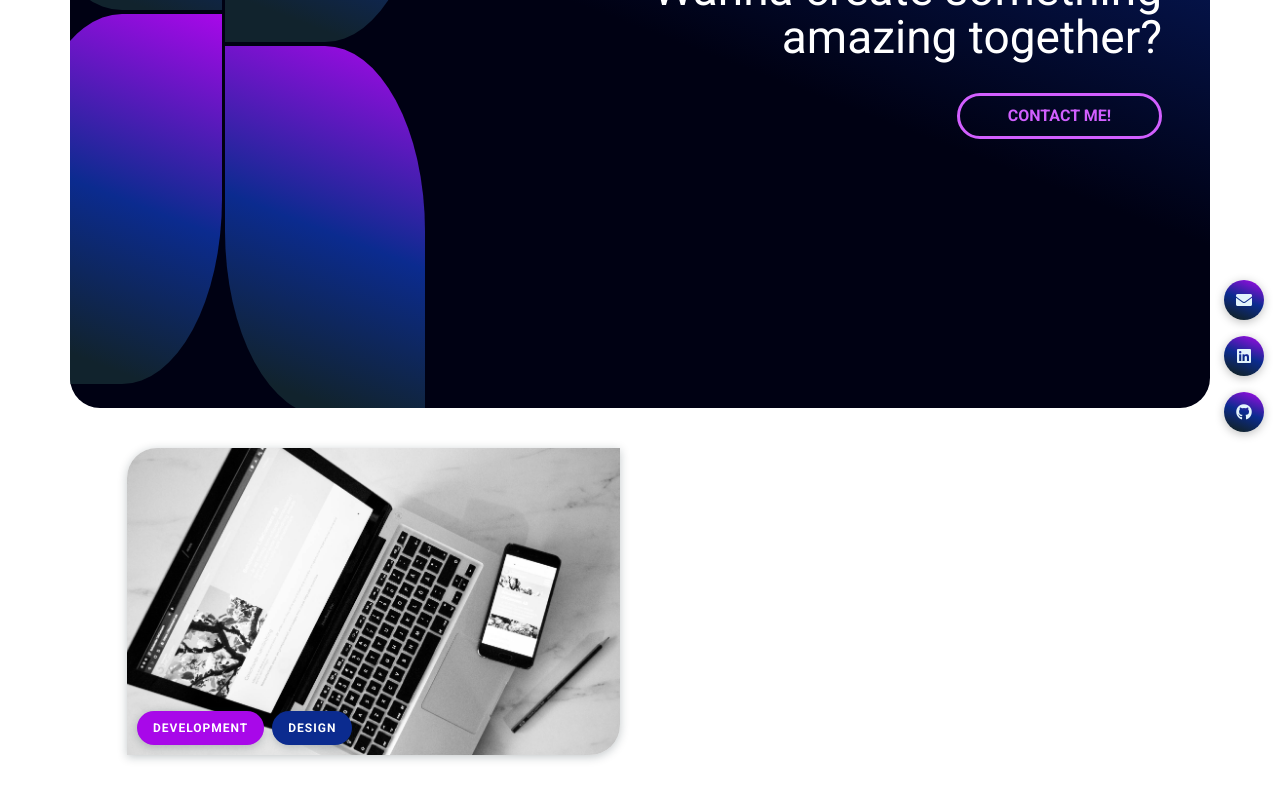
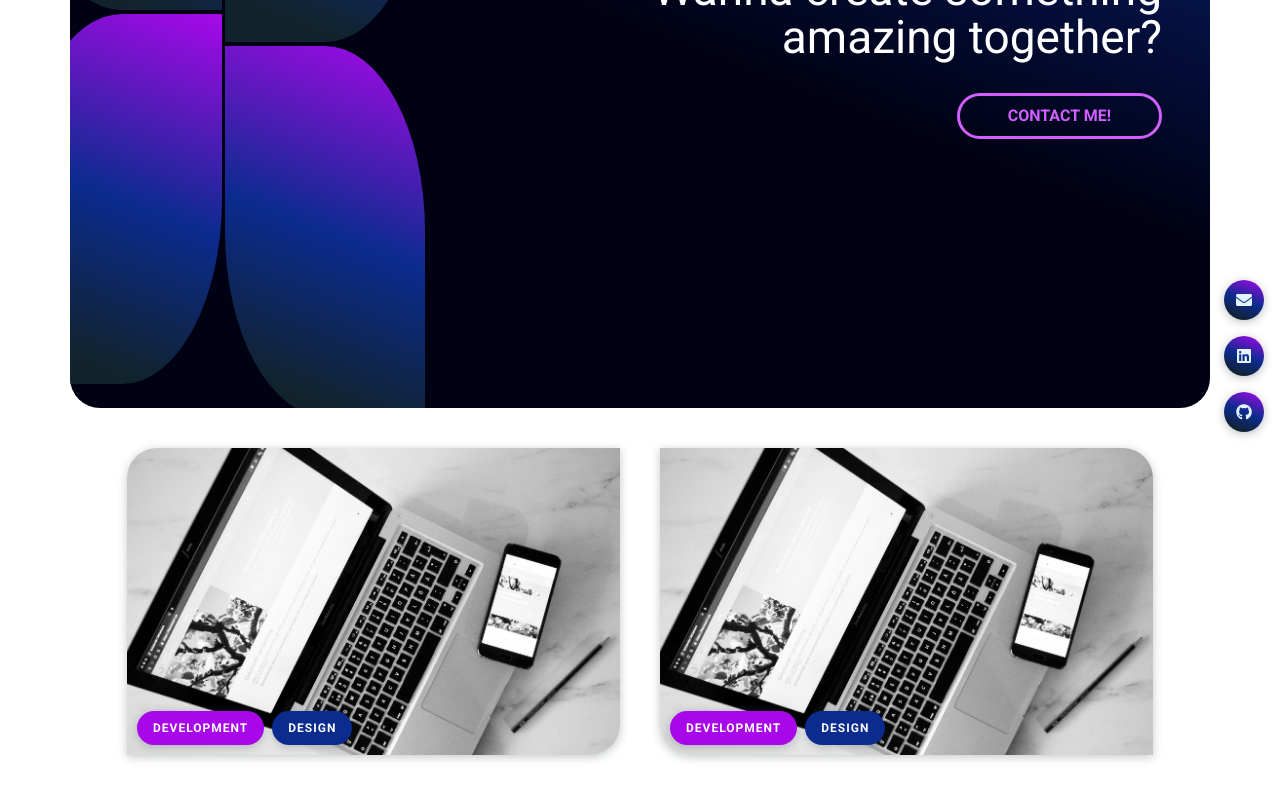
Before and after one commit to Weyenriah/portfolio, a Vue app: page /#/ in a window 1280 px wide. Shown: the part 352-1152 px from the top of the page. Built offline with nearby package versions, Linux system fonts and the light colour scheme.

Commit message:
fix: Animation for logo

```diff
--- a/src/components/Projects.vue
+++ b/src/components/Projects.vue
@@ -1,6 +1,23 @@
 <template>
     <div class="projects" id="projects">
       <section class="projects__inner">
+        <article class="project">
+          <img
+            src="./../../src/assets/images/big/lifeconcern.jpg"
+            alt=""
+          >
+
+          <div class="project__bullets">
+            <div class="project__bullet project__bullet--purple">
+              <p>Development</p>
+            </div>
+
+            <div class="project__bullet project__bullet--blue">
+              <p>Design</p>
+            </div>
+          </div>
+        </article>
+
         <article class="project">
           <img
             src="./../../src/assets/images/big/lifeconcern.jpg"
@@ -40,21 +57,17 @@ export default {
     display: grid;
     grid-template-columns: auto;
     grid-template-rows: 1fr;
-    gap: 40px;
+    gap: 20px;
   }
 
   @include tablet-up {
-    margin: 0 70px;
+    margin: 0 70px 40px 70px;
 
     &__inner {
       width: 90%;
       grid-template-columns: 1fr 1fr;
       grid-template-rows: 1fr;
-    }
-
-    article:nth-of-type(2) {
-      grid-column: 2;
-      margin-top: 70px;
+      gap: 40px;
     }
   }
 
--- a/src/components/TheLogo.vue
+++ b/src/components/TheLogo.vue
@@ -68,6 +68,7 @@ export default {
         animation-name: jump;
         animation-timing-function: cubic-bezier(0s, 500s, 1s, 500s);
         animation-duration: 1s;
+        animation-iteration-count: infinite;
       }
     }
   }
```
